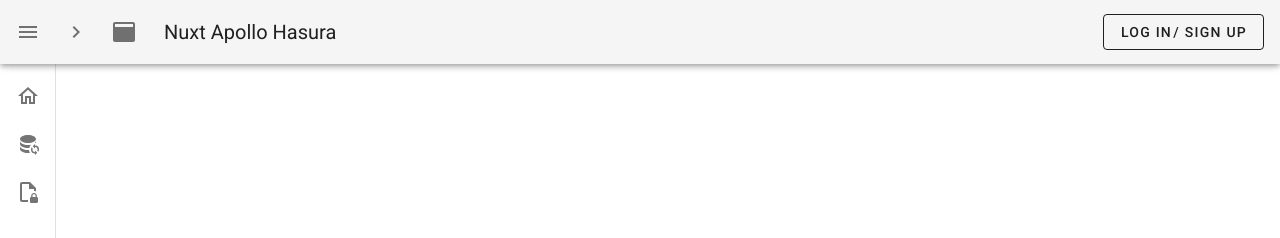
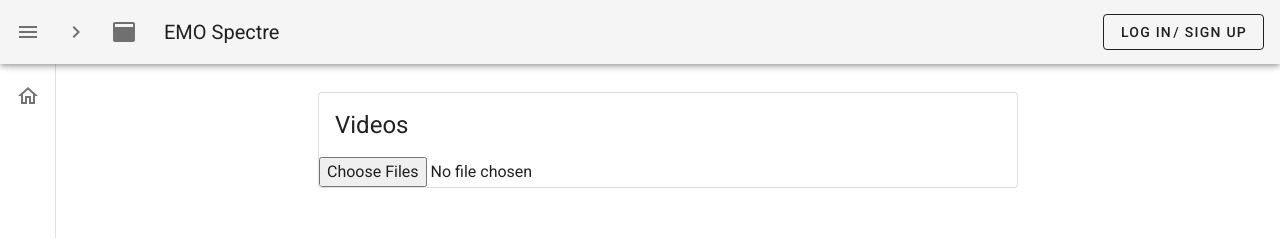
Before and after one commit to NLeSC/nuxt-apollo-hasura, a Nuxt app: page /videos in a window 1280 px wide. Shown: the top 238 px of the page. Built offline with nearby package versions, Linux system fonts and the light colour scheme.

Commit message:
First video list page

```diff
--- a/layouts/default.vue
+++ b/layouts/default.vue
@@ -89,18 +89,8 @@ export default {
           title: 'Home',
           to: '/',
         },
-        {
-          icon: mdiDatabaseSync,
-          title: 'CRUD Database',
-          to: '/crud',
-        },
-        {
-          icon: mdiFileLockOutline,
-          title: 'Secret Page',
-          to: '/secure',
-        },
       ],
-      title: 'Nuxt Apollo Hasura',
+      title: 'EMO Spectre',
     }
   },
   computed: {
--- /dev/null
+++ b/pages/videos.vue
@@ -0,0 +1,14 @@
+<template>
+  <div class="d-flex flex-column justify-center align-center">
+    <v-card max-width="700" width="100%" class="mt-4" outlined>
+      <v-card-title class="headline">
+        Videos
+      </v-card-title>
+      <input type="file" id="videodir" webkitdirectory directory multiple/>
+    </v-card>
+  </div>
+</template>
+<script>
+export default {
+}
+</script>
```
Also changed, not shown: 1 other file (tests, documents, lock files or other folders).
